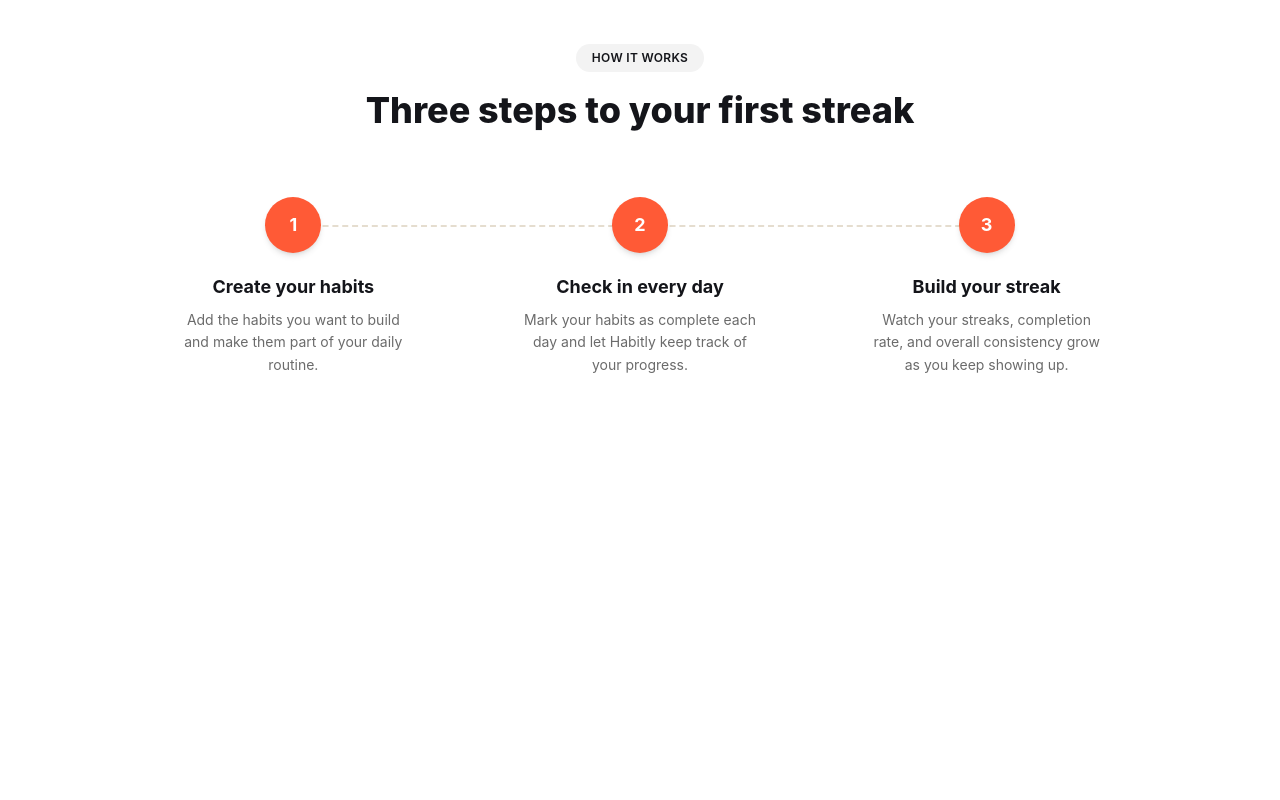
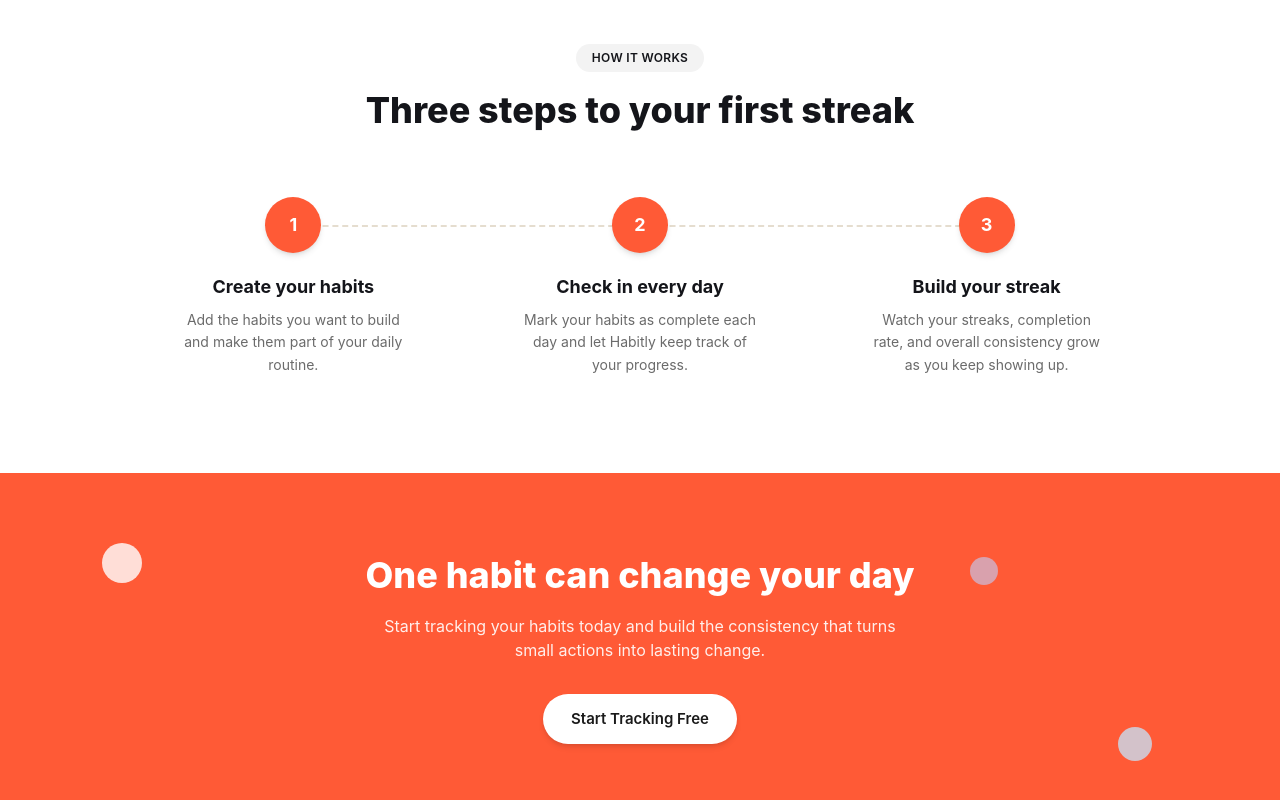
Before and after one commit to OhadRaza01/Habit-Tracker-MERN, a React (Vite) app in the folder frontend/: page / in a window 1280 px wide. Shown: the part 1807-2607 px from the top of the page. Before the commit the page ends 2280 px from the top, so only its background shows below. Built offline with nearby package versions, Linux system fonts and the light colour scheme.

Commit message:
feat: add CTASection component to LandingPage

```diff
--- /dev/null
+++ b/frontend/src/components/landing/CTASection.jsx
@@ -0,0 +1,28 @@
+import React from 'react'
+import DecorativeCircle from '../shared/DecorativeCircle'
+import Button from '../shared/Button'
+
+export default function CTASection() {
+    return (
+        <section className="relative overflow-hidden bg-[#ff5a36] px-6 py-20 md:px-12">
+            <DecorativeCircle size={40} color="#ffffff" className="left-[8%] top-[20%] opacity-80" />
+            <DecorativeCircle size={34} color="#c9dcef" className="right-[10%] bottom-[18%] opacity-80" />
+            <DecorativeCircle size={28} color="#c9bfe0" className="right-[22%] top-[24%] opacity-70" />
+
+            <div className="relative z-10 mx-auto max-w-2xl text-center">
+                <h2 className="text-3xl font-extrabold leading-tight text-white sm:text-4xl">
+                    One habit can change your day
+                </h2>
+                <p className="mx-auto mt-4 max-w-lg text-base text-white/90">
+                    Start tracking your habits today and build the consistency that turns
+                    small actions into lasting change.
+                </p>
+                <div className="mt-8 flex flex-col items-center justify-center gap-4 sm:flex-row">
+                    <Button to="/signup" variant="solid">
+                        Start Tracking Free
+                    </Button>
+                </div>
+            </div>
+        </section>
+    )
+}
--- a/frontend/src/pages/LandingPage.jsx
+++ b/frontend/src/pages/LandingPage.jsx
@@ -3,6 +3,7 @@ import Hero from '../components/landing/Hero'
 import Navbar from '../components/landing/NavBar'
 import Features from '../components/landing/Features'
 import HowItWorks from '../components/landing/HowItWorks'
+import CTASection from '../components/landing/CTASection'
 
 export default function LandingPage() {
     return (
@@ -11,6 +12,7 @@ export default function LandingPage() {
             <Hero />
             <Features />
             <HowItWorks />
+            <CTASection />
         </div>
     )
 }
```
